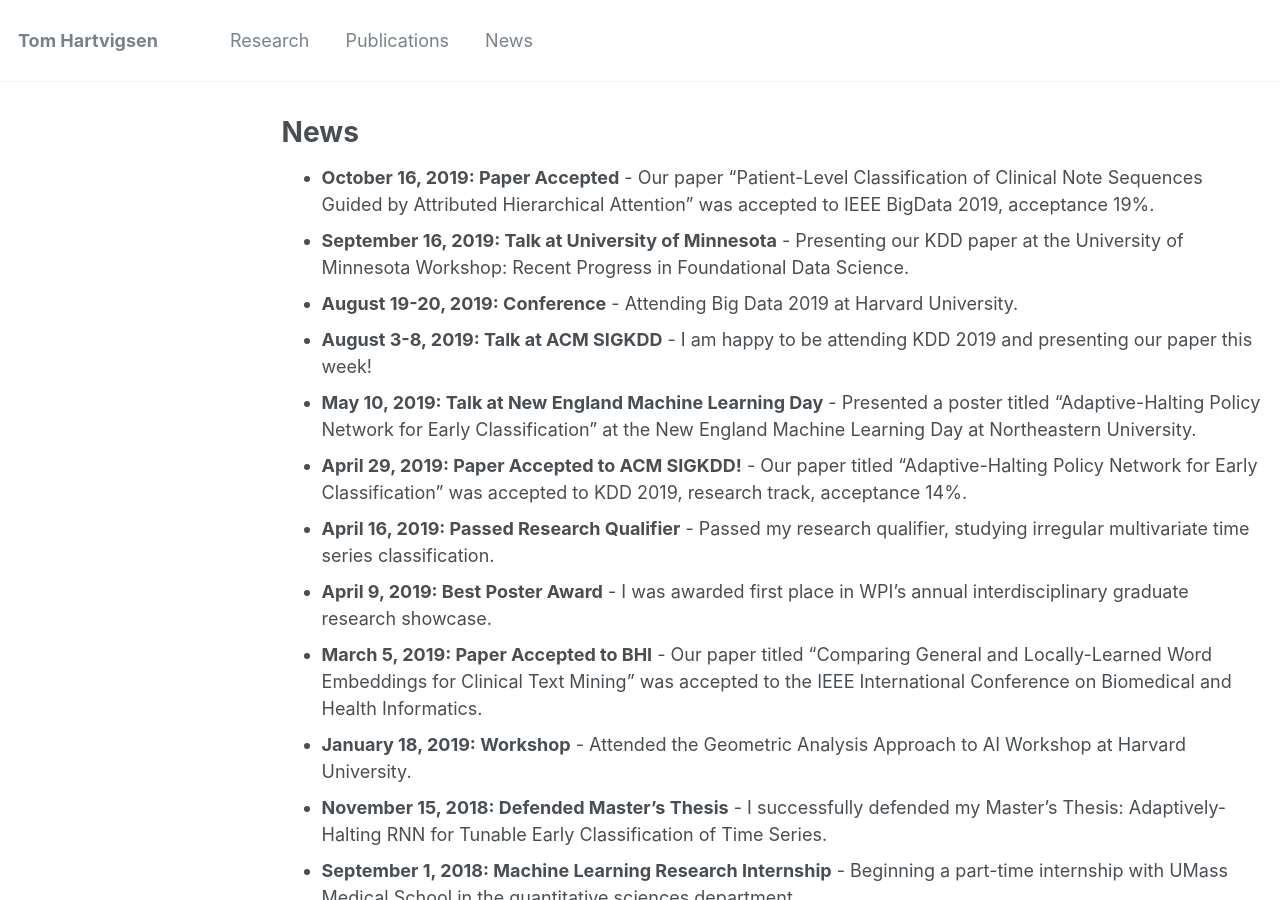
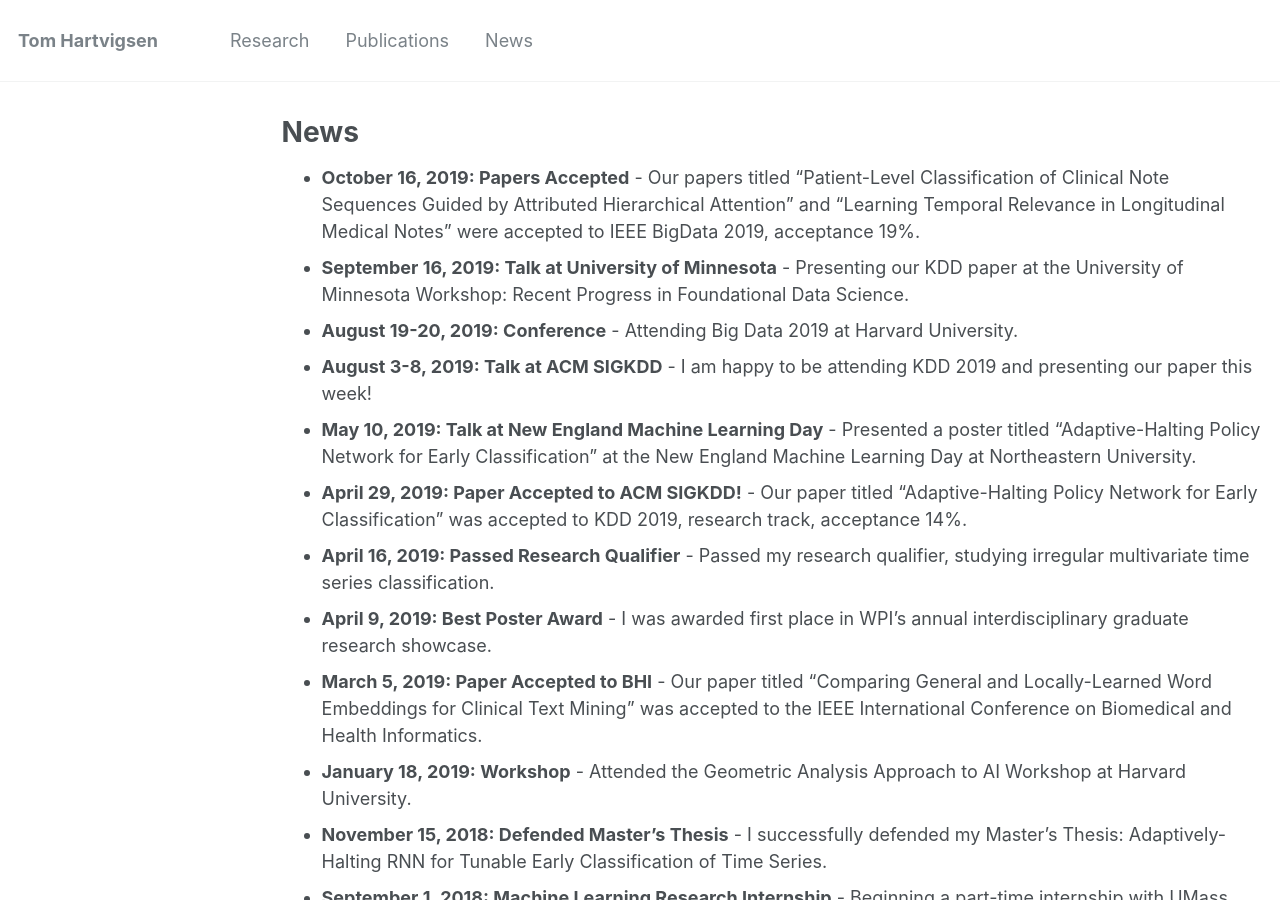
Before and after one commit to Thartvigsen/thartvigsen.github.io, a Jekyll site: the page built from _pages/news.md, in a window 1280 px wide and 900 px high. Built offline with Jekyll 4.4.1, drawn with Linux system fonts in a browser that asks for light colours.

Commit message:
new publications

```diff
--- a/_pages/news.md
+++ b/_pages/news.md
@@ -5,7 +5,7 @@ permalink: /news/
 author_profile: false
 ---
 
-- **October 16, 2019: Paper Accepted** - Our paper "Patient-Level Classification of Clinical Note Sequences Guided by Attributed Hierarchical Attention" was accepted to IEEE BigData 2019, acceptance 19%.
+- **October 16, 2019: Papers Accepted** - Our papers titled "Patient-Level Classification of Clinical Note Sequences Guided by Attributed Hierarchical Attention" and "Learning Temporal Relevance in Longitudinal Medical Notes" were accepted to IEEE BigData 2019, acceptance 19%.
 - **September 16, 2019: Talk at University of Minnesota** - Presenting our KDD paper at the University of Minnesota Workshop: Recent Progress in Foundational Data Science.
 - **August 19-20, 2019: Conference** - Attending Big Data 2019 at Harvard University.
 - **August 3-8, 2019: Talk at ACM SIGKDD** - I am happy to be attending KDD 2019 and presenting our paper this week!
```
Also changed, not shown: _pages/about.md (+1 -0 lines).
